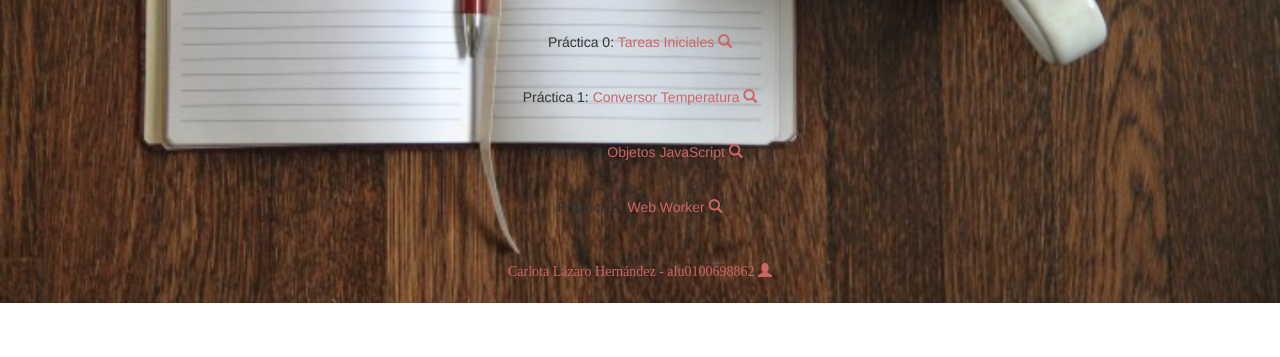
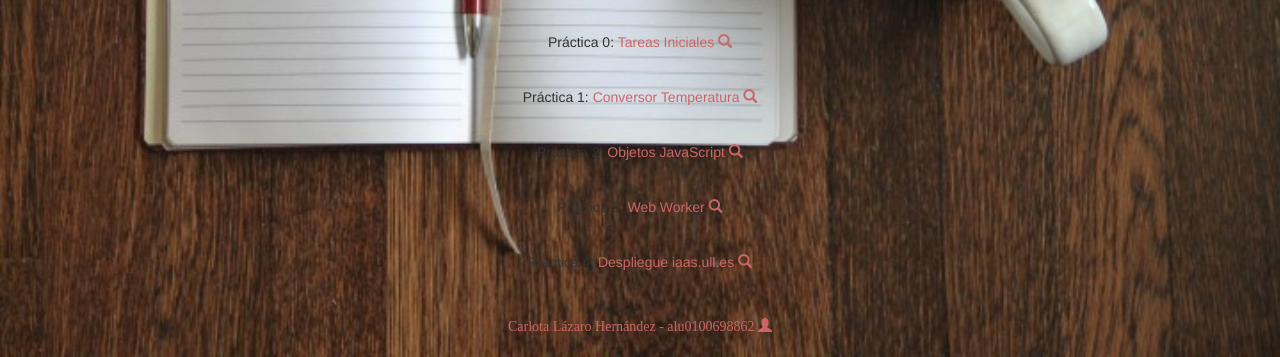
Before and after one commit to alu0100698862/alu0100698862.github.io, a plain HTML site: page index.html in a window 1280 px wide. Shown: the part 497-854 px from the top of the page. Before the commit the page ends 800 px from the top, so only its background shows below. Drawn offline with nearby package versions, Linux system fonts and the light colour scheme.

Commit message:
Update index.html

```diff
--- a/index.html
+++ b/index.html
@@ -36,6 +36,7 @@
 			<p> Práctica 1: <a id="link" href="http://alu0100698862.github.io/P2_STW/"> Conversor Temperatura <span class="glyphicon glyphicon-search" aria-hidden="true"></span> </a> </p>
 			<p> Práctica 2: <a id="link" href="http://alu0100698862.github.io/P3_STW/"> Objetos JavaScript <span class="glyphicon glyphicon-search" aria-hidden="true"></span> </a> </p>
 			<p> Práctica 3: <a id="link" href="http://alu0100698862.github.io/P4_STW/"> Web Worker <span class="glyphicon glyphicon-search" aria-hidden="true"></span> </a> </p>
+			<p> Práctica 4: <a id="link" href="http://alu0100698862.github.io/P5_STW/"> Despliegue iaas.ull.es <span class="glyphicon glyphicon-search" aria-hidden="true"></span> </a> </p>
 			<div id="footer"> Carlota Lázaro Hernández - alu0100698862 <span class="glyphicon glyphicon-user" aria-hidden="true"></span> </div>
 
 
```
